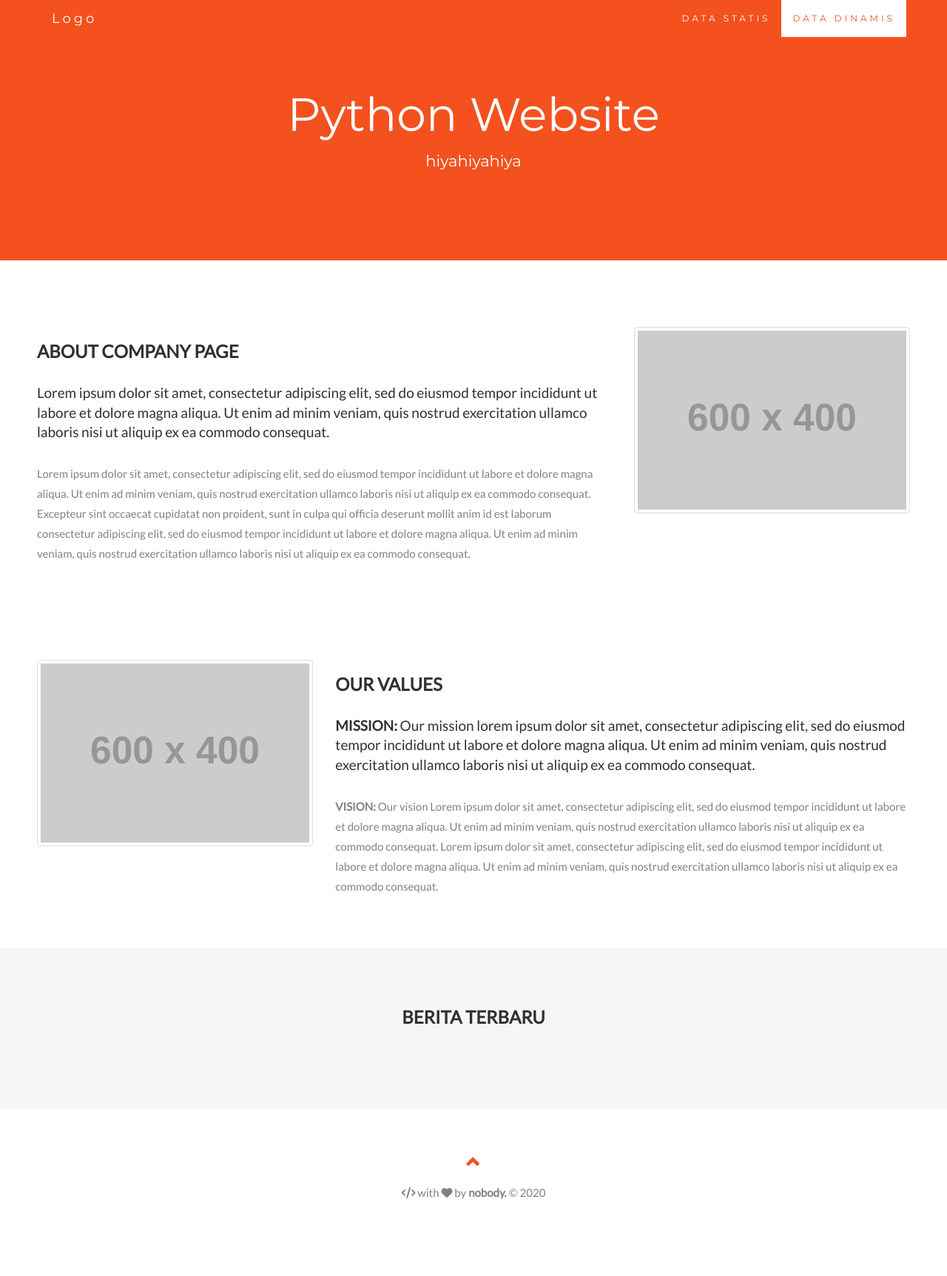
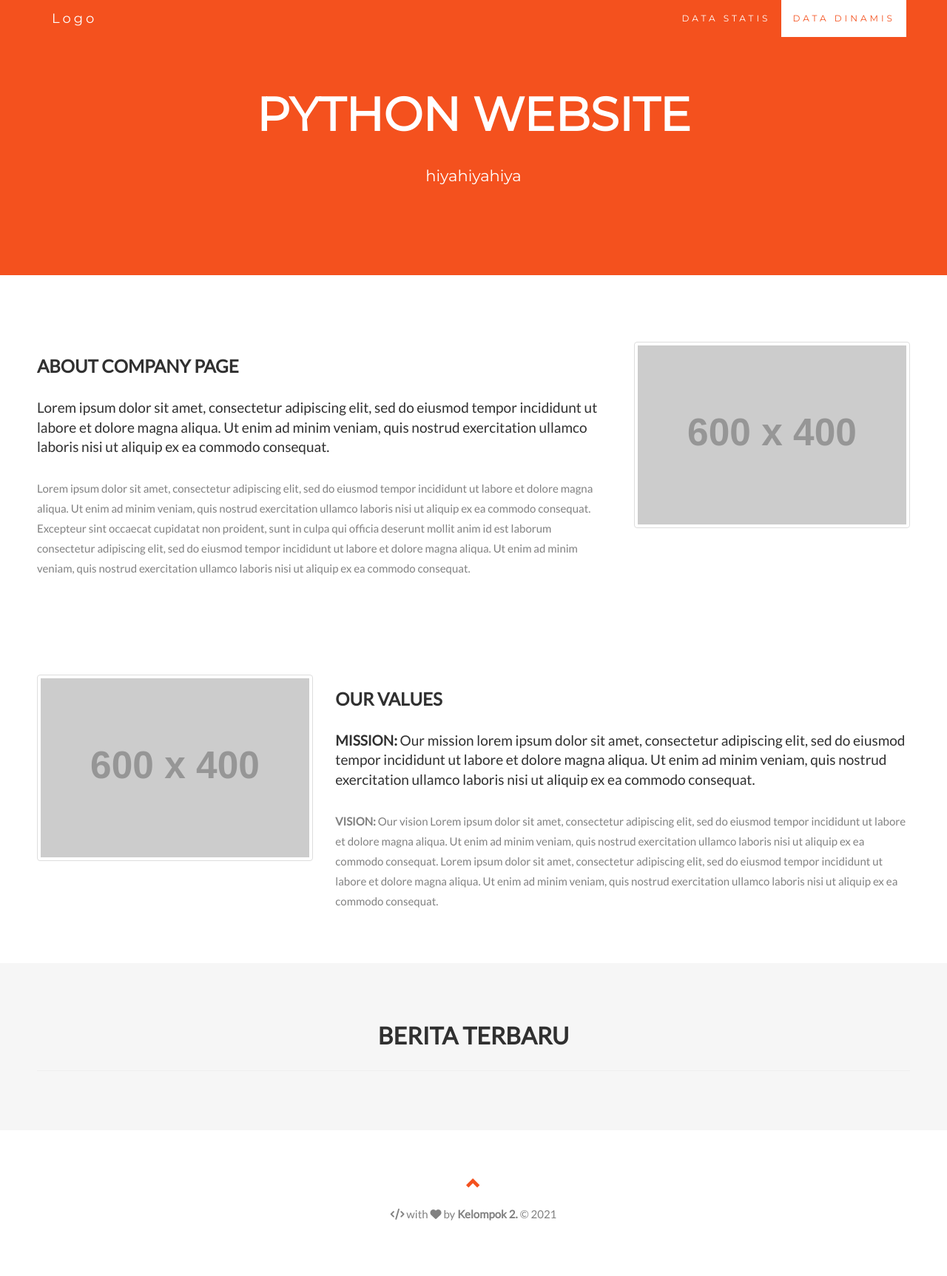
Before and after one commit to luthfeew/python-webapp, a Flask app: template templates/index.html in a window 1280 px wide. Shown: the whole page at 74% size. Before the commit the page ends 1621 px from the top, so only its background shows below. Run offline with Flask 2, Linux system fonts and the light colour scheme; the template is opened without the code that fills it, so the values that code supplies are empty; grey boxes labelled with a size stand in for pictures from a placeholder-image service; some libraries are stand-ins or nearby versions.

Commit message:
minor fix

```diff
--- a/app.py
+++ b/app.py
@@ -9,7 +9,7 @@ def main():
     con = sqlite3.connect('database.db')
     con.row_factory = sqlite3.Row
     cur = con.cursor()
-    cur.execute("SELECT * FROM berita LIMIT 3")
+    cur.execute("SELECT * FROM berita ORDER BY id DESC LIMIT 3")
     rows = cur.fetchall()
     return render_template('index.html', rows=rows)
 
--- a/static/css/main.css
+++ b/static/css/main.css
@@ -2,6 +2,14 @@ body {
     font: 400 15px Lato, sans-serif;
     line-height: 1.8;
     color: #818181;
+}
+
+h1 {
+    font-size: 32px;
+    text-transform: uppercase;
+    color: #303030;
+    font-weight: 600;
+    margin-bottom: 30px;
 }
 
 h2 {
--- a/templates/index.html
+++ b/templates/index.html
@@ -8,8 +8,8 @@
         </div>
         <div class="collapse navbar-collapse" id="myNavbar">
             <ul class="nav navbar-nav navbar-right">
-                <li><a href="#about">DATA STATIS</a></li>
-                <li><a href="#portfolio">DATA DINAMIS</a></li>
+                <li><a href="#statis">DATA STATIS</a></li>
+                <li><a href="#dinamis">DATA DINAMIS</a></li>
             </ul>
         </div>
     </div>
@@ -20,8 +20,7 @@
     <p>hiyahiyahiya</p>
 </div>
 
-<!-- Container (About Section) -->
-<div id="about" class="container-fluid">
+<div id="statis" class="container-fluid">
     <div class="row">
         <div class="col-sm-8">
             <h2>About Company Page</h2>
@@ -61,9 +60,8 @@
     </div>
 </div>
 
-<!-- Container (Portfolio Section) -->
-<div id="portfolio" class="container-fluid bg-grey">
-    <h2 class="text-center">Berita Terbaru</h2>
+<div id="dinamis" class="container-fluid bg-grey">
+    <h1 class="text-center">Berita Terbaru</h1>
     <hr>
 
     {% for row in rows %}
@@ -92,8 +90,8 @@
         with
         <i class="fas fa-heart" aria-hidden="true"></i>
         by
-        <strong class="white">nobody.</strong>
-        &copy; 2020
+        <strong class="white">Kelompok 2.</strong>
+        &copy; 2021
     </p>
 </footer>
 
```
Also changed, not shown: README.md, database.db.
